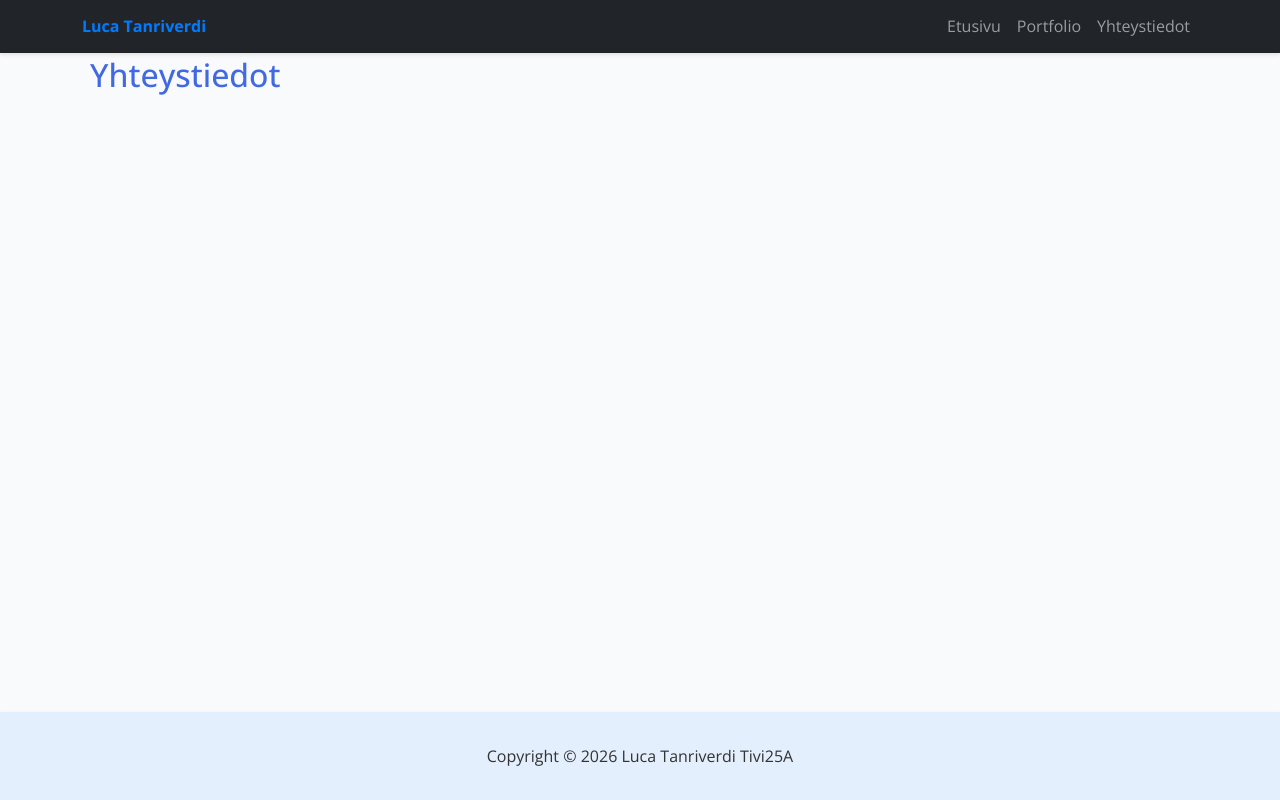
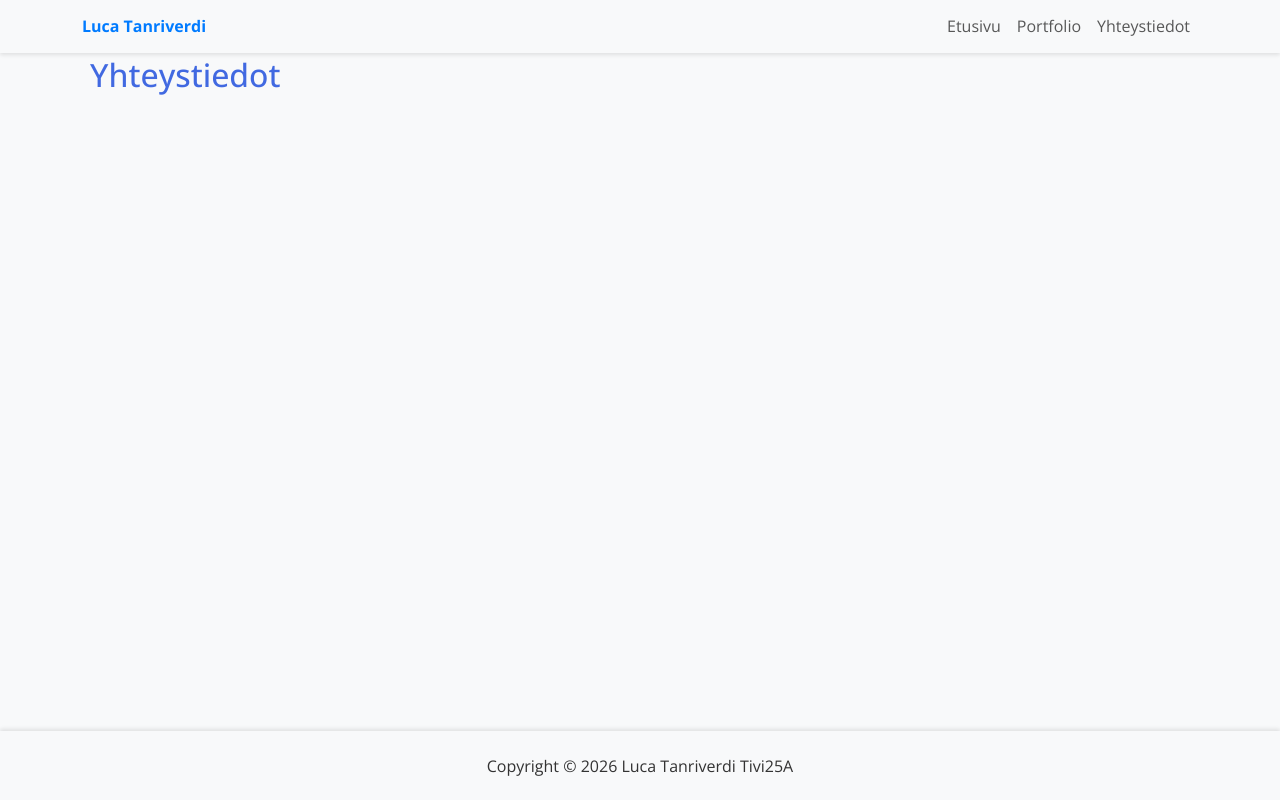
Before and after one commit to luca-tanriverdi/omat-responsiiviset-sivut, a plain HTML site: page yhteystiedot.html in a window 1280 px wide. Drawn offline with nearby package versions, Linux system fonts and the light colour scheme.

Commit message:
Päivitetty footerin ja taustan tyylejä.

```diff
--- a/css/style.css
+++ b/css/style.css
@@ -7,7 +7,7 @@ body {
     min-height: 100vh;
     margin: 0;
     color: royalblue;
-    background-color: #f8f9fab9;
+    background-color: #f8f9fa;
 }
 
 main {
@@ -40,7 +40,8 @@ h2.otsikkoteksti {
 .navbar {
     background-color: #f8f9fa;
     box-shadow: 0 2px 4px rgba(0, 0, 0, 0.1);
-    padding: 0.4rem
+    padding: 0.4rem;
+    color: #333;
 }
 .navbar-brand {
     font-size: 1.0rem;
@@ -49,10 +50,10 @@ h2.otsikkoteksti {
 }
 
 footer {
-    background-color: #e3effc;
-    padding: 1rem;
+    background-color: #f8f9fa;
+    padding: 0.4rem;
     text-align: center;
     margin-top: auto;
     color: #333;
-    box-shadow: 0 2px 4px rgba(0, 0, 0, 0.1);
+    box-shadow: 0 -2px 4px rgba(0, 0, 0, 0.1);
 }
--- a/yhteystiedot.html
+++ b/yhteystiedot.html
@@ -8,7 +8,7 @@
     <link rel="stylesheet" href="css/style.css">
 </head>
 <body>
-    <nav class="navbar navbar-expand-lg fixed-top navbarScroll navbar-dark bg-dark">
+    <nav class="navbar navbar-expand-lg fixed-top navbarScroll">
         <div class="container">
             <a class="navbar-brand" href="#">Luca Tanriverdi</a>
             <button class="navbar-toggler" type="button" data-bs-toggle="collapse" data-bs-target="#navbarSupportedContent" aria-controls="navbarSupportedContent" aria-expanded="false" aria-label="Toggle navigation">
```
